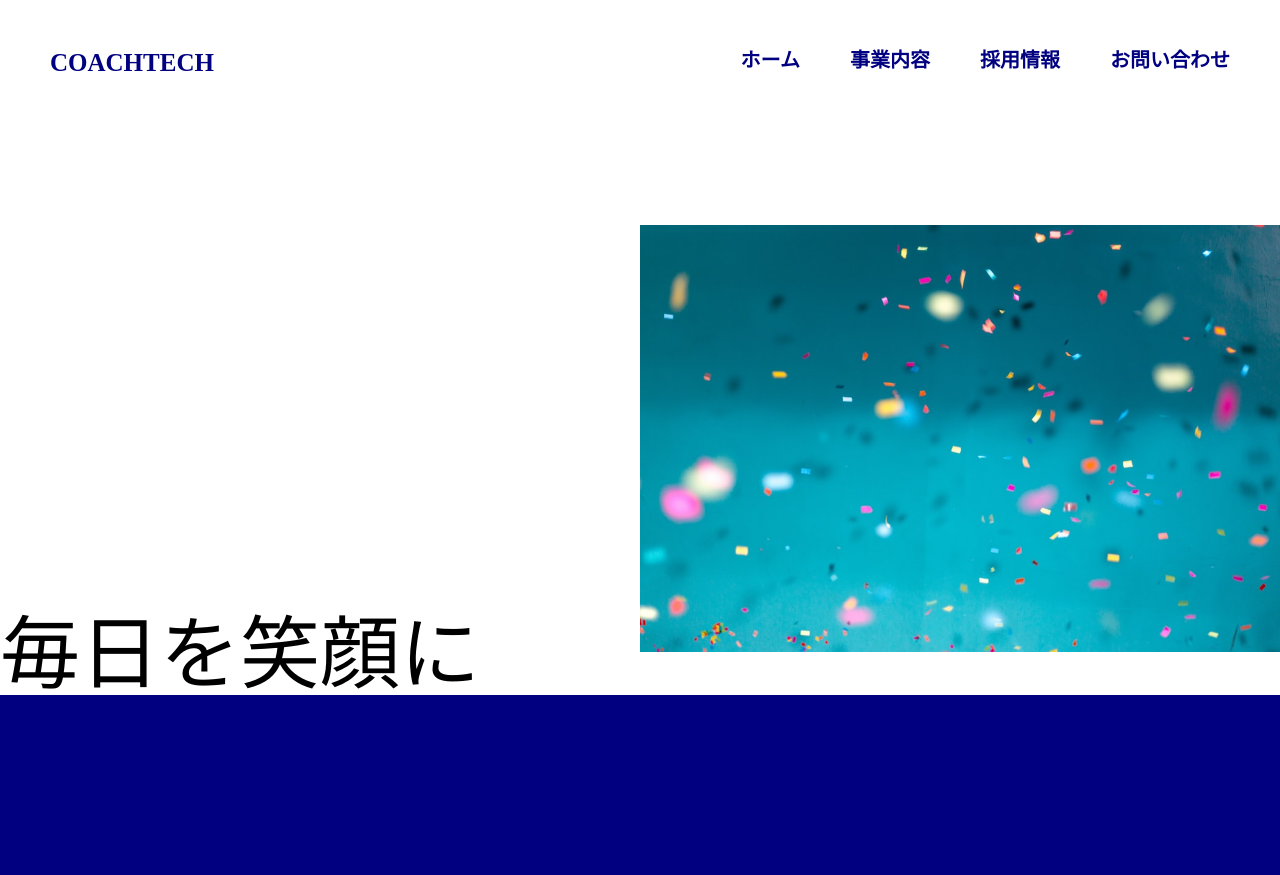
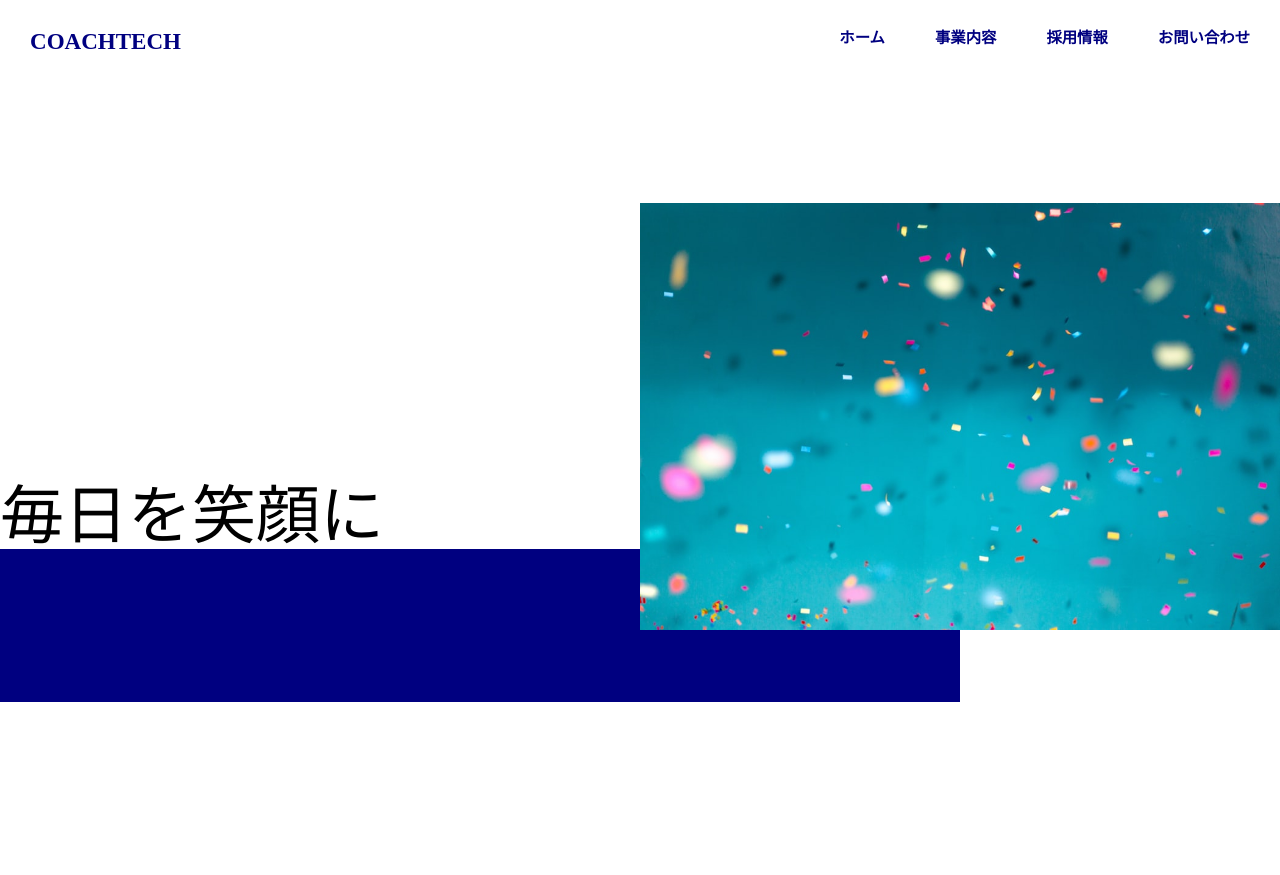
Before and after one commit to katorifuge/20210405_teramoto, a plain HTML site: page index.html in a window 1280 px wide. After the commit the page ends 800 px from the top, so only its background shows below. Drawn offline with Linux system fonts and the light colour scheme.

Commit message:
レスポンシブに変更しました

```diff
--- a/css/style.css
+++ b/css/style.css
@@ -1,11 +1,11 @@
 header {
-  margin: 50px 50px 150px;
+  margin: 30px 30px 150px;
   display: flex;
   justify-content: space-between;
 }
 
 h1 {
-  font-size: 25px;
+  font-size: 1.8vw;
   color: #000080;
 }
 
@@ -15,40 +15,34 @@ ul {
 
 li a {
   text-decoration: none;
-  font-size: 20px;
+  font-size: 1.2vw;
   color: #000080;
   font-weight: bold;
 }
 
-li:nth-child(n+2) {
+li {
   margin-left: 50px;
 }
 
 .main {
- position: relative;
+  position: relative;
 }
 
-.main-copy {
-  transform: translate(0, 390px);
-  z-index: 0;
-}
-
-.main-copy p {
-  font-size: 80px;
-}
-
-img {
+.img img {
   position: absolute;
   top: 0;
   right: 0;
   display: block;
   width: 50%;
   z-index: 1;
-
 }
 
-.navy-box {
-  background-color: #000080;
-  width: 1300px;
-  height: 180px;
+.message {
+  position: absolute;
+  margin: 22vw auto auto 0;
+  display: block;
+  font-size: 5vw;
+  border-bottom: 12vw solid #000080;
+  width: 75%;
+  z-index: 0;
 }
--- a/index.html
+++ b/index.html
@@ -21,13 +21,12 @@
     </nav>
   </header>
 
-  <main class="main">
+  <div class="main">
+    <div class="img">
     <img src="img/firstview.jpeg" alt="">
-    <div class="main-copy">
-      <p>毎日を笑顔に</p>
-      <div class="navy-box"></div>
     </div>
-  </main>
+    <div class="message">毎日を笑顔に</div>
+  </div>
 
 </body>
 </html>
```
